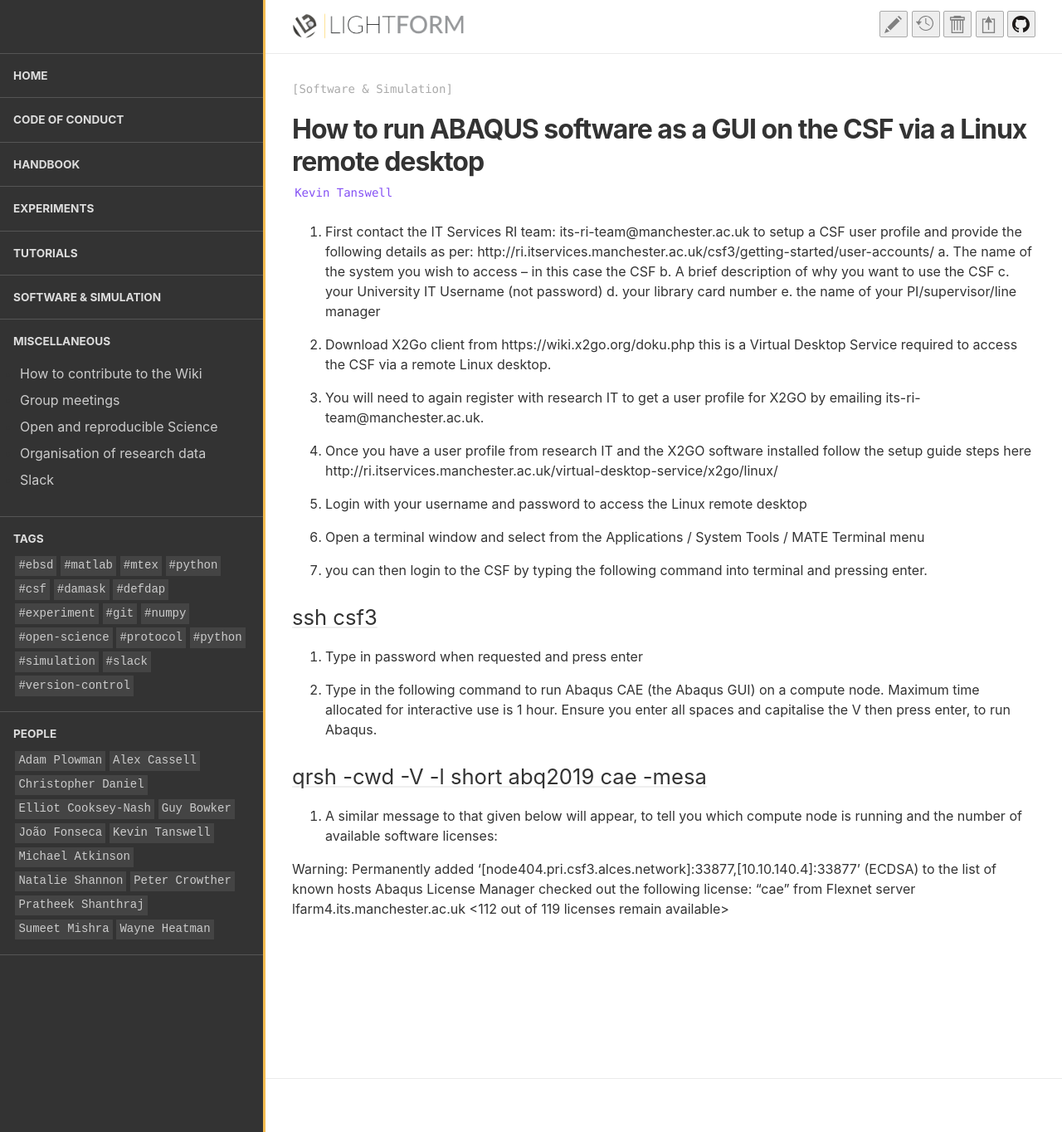
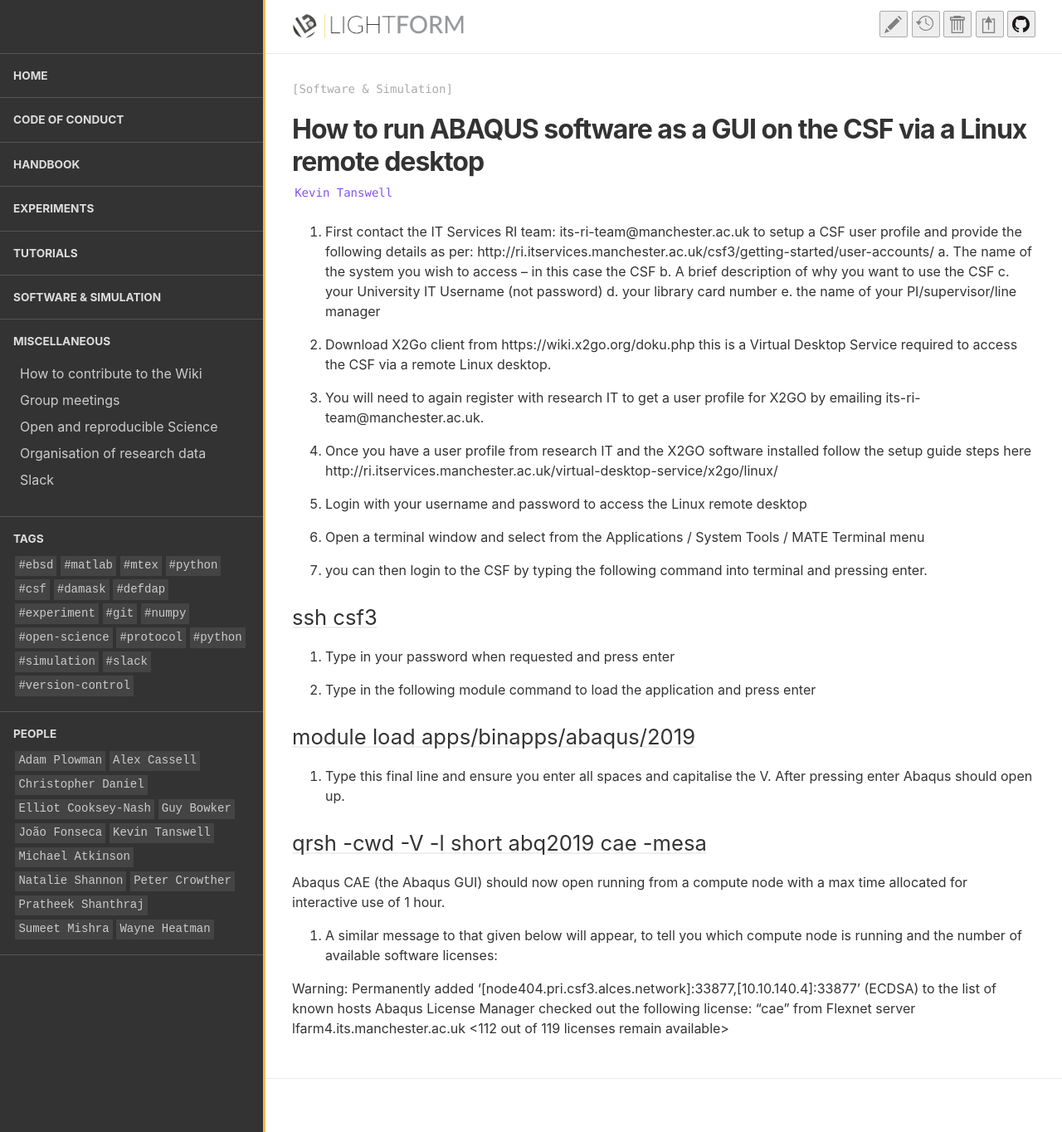
Before and after one commit to LightForm-group/wiki, a Jekyll site: the page built from collections/_software_and_simulation/abaqus_on_csf.md, in a window 1280 px wide and 1364 px high. Shown: the whole window at 83% size. Built offline with Jekyll 4.4.1, drawn with Linux system fonts in a browser that asks for light colours; nearby versions of some CDN libraries.

Commit message:
Update abaqus_on_csf.md

```diff
--- a/collections/_software_and_simulation/abaqus_on_csf.md
+++ b/collections/_software_and_simulation/abaqus_on_csf.md
@@ -24,14 +24,18 @@
 
 ## ssh csf3
 
-8.	Type in password when requested and press enter
+8.	Type in your password when requested and press enter
 
-9.	Type in the following command to run Abaqus CAE (the Abaqus GUI) on a compute node. Maximum time allocated for interactive use is 1 hour.
-Ensure you enter all spaces and capitalise the V then press enter, to run Abaqus.
+9.	Type in the following module command to load the application and press enter
+
+## module load apps/binapps/abaqus/2019
+
+10. Type this final line and ensure you enter all spaces and capitalise the V. After pressing enter Abaqus should open up.
 
 ## qrsh -cwd -V -l short abq2019 cae -mesa
+Abaqus CAE (the Abaqus GUI) should now open running from a compute node with a max time allocated for interactive use of 1 hour.
 
-10.	A similar message to that given below will appear, to tell you which compute node is running and the number of available software licenses:
+11.	A similar message to that given below will appear, to tell you which compute node is running and the number of available software licenses:
 
 Warning: Permanently added '[node404.pri.csf3.alces.network]:33877,[10.10.140.4]:33877' (ECDSA) to the list of known hosts
 Abaqus License Manager checked out the following license: "cae" from Flexnet server lfarm4.its.manchester.ac.uk <112 out of 119 licenses remain available>
```
